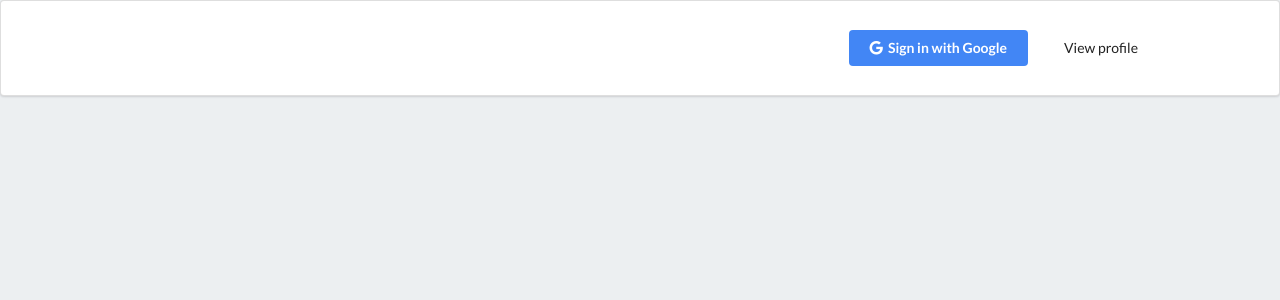
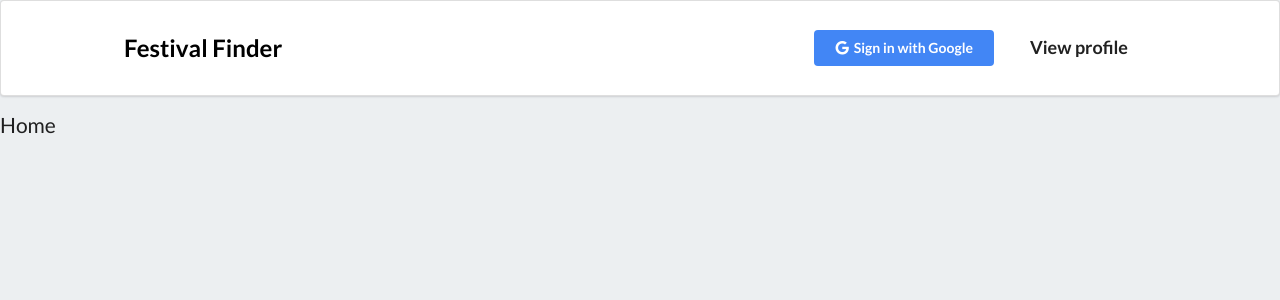
Before and after one commit to Ohranj/Festival-finder, a React (Create React App) app in the folder client/: page / in a window 1280 px wide. Shown: the top 300 px of the page. Built offline with nearby package versions, Linux system fonts and the light colour scheme.

Commit message:
Completed header and login / logout features. Added redux for storing logged in user

```diff
--- /dev/null
+++ b/client/src/actions/index.js
@@ -0,0 +1,8 @@
+export const storeUser = ({ googleId, googleUsername, googleProfileImg }) => {
+    return {
+        type: "STORE_USER",
+        userID: googleId,
+        username: googleUsername,
+        userImg: googleProfileImg,
+    };
+};
--- a/client/src/components/App.js
+++ b/client/src/components/App.js
@@ -2,17 +2,18 @@ import React from "react";
 import { BrowserRouter, Route, Switch } from "react-router-dom";
 
 import Header from "./Header";
-import Profile from "./Profile";
+import Home from "./Home/Home";
+import Profile from "./profile/Profile";
 
 class App extends React.Component {
     render() {
         return (
             <BrowserRouter>
-                <div className="rootContainer blue-grey lighten-5">
+                <div className="rootContainer">
                     <Header />
                     <Switch>
-                        <Route path="/" exact />
-                        <Route path="/profile" exact component={Profile} />
+                        <Route path="/" exact component={Home} />
+                        <Route path="/profile" component={Profile} />
                     </Switch>
                 </div>
             </BrowserRouter>
--- a/client/src/components/Header.js
+++ b/client/src/components/Header.js
@@ -1,25 +1,59 @@
 import React from "react";
 import { Link } from "react-router-dom";
+import { connect } from "react-redux";
+import { storeUser } from "../actions/index";
 
-const Header = () => {
+class Header extends React.Component {
+    signIn() {
         return (
-        <div className="ui segment header">
-            <div className="ui secondary menu">
             <a href="/auth/google" className="item">
-                    <button
-                        className="ui button"
-                        style={{ backgroundColor: "#4286f5", color: "#ffffff" }}
-                    >
+                <button className="ui button googleBtn">
                     <i className="fab fa-google material-icons right"></i>
                     Sign in with Google
                 </button>
             </a>
+        );
+    }
+
+    signOut() {
+        return (
+            <a href="/api/logout" className="item">
+                <button className="ui button googleBtn">
+                    <i className="fab fa-google material-icons right"></i>
+                    Sign out of Google
+                </button>
+            </a>
+        );
+    }
+
+    render() {
+        console.log(this.props.user);
+        return (
+            <div className="ui segment header">
+                <div className="ui secondary menu">
+                    <div>
+                        <Link to="/">
+                            <h2 className="headerName">Festival Finder</h2>
+                        </Link>
+                    </div>
+                    <div className="rightHeader">
+                        {this.props.user.userID
+                            ? this.signOut()
+                            : this.signIn()}
                         <Link to="/profile" className="item">
-                    View profile
+                            <h3>View profile</h3>
                         </Link>
                     </div>
                 </div>
+            </div>
         );
+    }
+}
+
+const mapStateToProps = (state) => {
+    return {
+        user: state.user,
+    };
 };
 
-export default Header;
+export default connect(mapStateToProps, { storeUser })(Header);
--- /dev/null
+++ b/client/src/components/Home/Home.js
@@ -0,0 +1,9 @@
+import React from "react";
+
+class Home extends React.Component {
+    render() {
+        return <div>Home</div>;
+    }
+}
+
+export default Home;
--- a/client/src/components/Profile.js
+++ /dev/null
@@ -1,17 +0,0 @@
-import React from "react";
-import axios from "axios";
-
-class Profile extends React.Component {
-    componentDidMount() {
-        axios({
-            method: "get",
-            url: "/api/user",
-        }).then(({ data }) => console.log(data));
-    }
-
-    render() {
-        return <div>ok</div>;
-    }
-}
-
-export default Profile;
--- /dev/null
+++ b/client/src/components/profile/Profile.js
@@ -0,0 +1,61 @@
+import React from "react";
+import axios from "axios";
+import { connect } from "react-redux";
+import { storeUser } from "../../actions/index";
+
+class Profile extends React.Component {
+    state = {
+        isAuthenticating: true,
+    };
+
+    componentDidMount() {
+        axios({
+            method: "get",
+            url: "/api/user",
+        }).then(({ data }) => {
+            this.props.storeUser(data);
+            this.setState({
+                isAuthenticating: false,
+            });
+        });
+    }
+
+    render() {
+        if (this.state.isAuthenticating) {
+            return null;
+        } else if (!this.props.user.userID) {
+            return (
+                <div
+                    className="ui grid middle aligned"
+                    style={{ height: "80vh" }}
+                >
+                    <div
+                        className="twelve wide column centered"
+                        style={{
+                            textAlign: "center",
+                        }}
+                    >
+                        You must
+                        <a href="/auth/google" className="item">
+                            <button className="ui button googleBtn">
+                                <i className="fab fa-google material-icons right"></i>
+                                Sign in with Google
+                            </button>
+                        </a>
+                        to view your profile
+                    </div>
+                </div>
+            );
+        } else {
+            return <div>{this.props.user.username}</div>;
+        }
+    }
+}
+
+const mapStateToProps = (state) => {
+    return {
+        user: state.user,
+    };
+};
+
+export default connect(mapStateToProps, { storeUser })(Profile);
--- a/client/src/index.js
+++ b/client/src/index.js
@@ -1,8 +1,18 @@
 import React from "react";
 import ReactDOM from "react-dom";
+import { Provider } from "react-redux";
+import { createStore } from "redux";
 
 import "./style.css";
 
 import App from "./components/App";
+import reducers from "./reducers/index";
 
-ReactDOM.render(<App />, document.querySelector("#root"));
+const store = createStore(reducers);
+
+ReactDOM.render(
+    <Provider store={store}>
+        <App />
+    </Provider>,
+    document.querySelector("#root")
+);
--- /dev/null
+++ b/client/src/reducers/index.js
@@ -0,0 +1,6 @@
+import { combineReducers } from "redux";
+import userReducer from "./userReducer";
+
+export default combineReducers({
+    user: userReducer,
+});
--- /dev/null
+++ b/client/src/reducers/userReducer.js
@@ -0,0 +1,19 @@
+const initialState = {
+    userID: null,
+    username: null,
+    userImg: null,
+};
+
+export default (state = initialState, action) => {
+    switch (action.type) {
+        case "STORE_USER":
+            return {
+                ...state,
+                userID: action.userID,
+                username: action.username,
+                userImg: action.userImg,
+            };
+        default:
+            return state;
+    }
+};
--- a/client/src/setupProxy.js
+++ b/client/src/setupProxy.js
@@ -11,4 +11,9 @@ module.exports = function (app) {
             target: "http://localhost:8080",
         })
     );
+    app.use(
+        proxy("/api/logout", {
+            target: "http://localhost:8080",
+        })
+    );
 };
--- a/client/src/style.css
+++ b/client/src/style.css
@@ -1,5 +1,6 @@
 body {
     background-color: #eceff1;
+    font-size: 1.5rem;
 }
 .rootContainer {
     min-height: 100%;
@@ -11,13 +12,25 @@ body {
     height: 12vh;
     display: flex;
     align-items: center;
-    justify-content: flex-end;
-    margin: 0;
-    padding-right: 10vw !important;
-    border: 1px solid black;
+    padding: 0 10vw !important;
+    width: 100%;
 }
 .header > .menu {
-    float: right;
+    display: flex;
+    align-items: center;
+    width: 100%;
+}
+.headerName {
+    color: #000000;
+}
+.rightHeader {
+    display: flex;
+    margin-left: auto;
+}
+.item > .googleBtn {
+    background-color: #4286f5;
+    color: #ffffff;
+    margin: 0 5px;
 }
 .fa-google {
     margin-right: 5px;
--- a/package.json
+++ b/package.json
@@ -22,6 +22,8 @@
         "nodemon": "^2.0.4",
         "passport": "^0.4.1",
         "passport-google-oauth20": "^2.0.0",
-        "react-router-dom": "^5.2.0"
+        "react-redux": "^7.2.1",
+        "react-router-dom": "^5.2.0",
+        "redux": "^4.0.5"
     }
 }
```
Also changed, not shown: 1 other file (tests, documents, lock files or other folders). Lines whose indentation alone changed are shown as unchanged.
